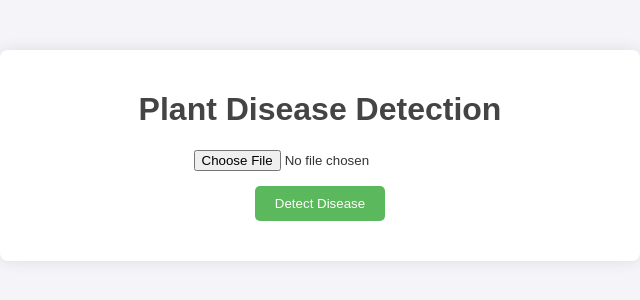
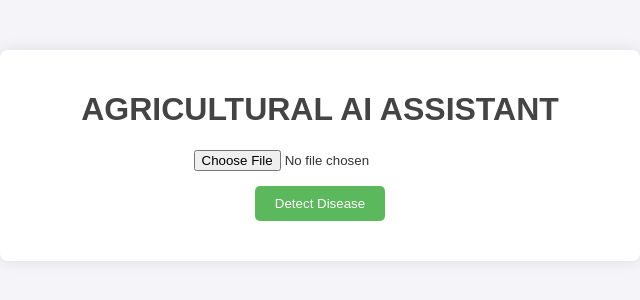
Before and after one commit to xectrone/agricultural_ai_assistant, a Flask app: page / in a window 1280 px wide. Shown: the top 300 px of the page, without its empty margins (320-960 px from the left). Run offline with Flask 3, Linux system fonts and the light colour scheme; parts of the project's set-up code (start-up, migrations or seed data) failed here and were passed over.

Commit message:
version 3
Changes to be committed:
	modified:   README.md
	modified:   logs/app.log
	new file:   temp/strawberry.jpg
	modified:   templates/index.html

Changes not staged for commit:
	modified:   logs/app.log

Untracked files:
	PlantDiseaseDetectorVit2/

```diff
--- a/templates/index.html
+++ b/templates/index.html
@@ -4,12 +4,12 @@
 <head>
     <meta charset="UTF-8">
     <meta name="viewport" content="width=device-width, initial-scale=1.0">
-    <title>Plant Disease Detection</title>
+    <title>AGRICULTURAL AI ASSISTANT</title>
     <link rel="stylesheet" href="/static/styles.css">
 </head>
 <body>
     <div class="container">
-        <h1>Plant Disease Detection</h1>
+        <h1>AGRICULTURAL AI ASSISTANT</h1>
         <form id="uploadForm" method="post" enctype="multipart/form-data">
             <input type="file" name="image" id="image" accept="image/*" required>
             <button type="submit">Detect Disease</button>
```
Also changed, not shown: README.md, 2 other files.
